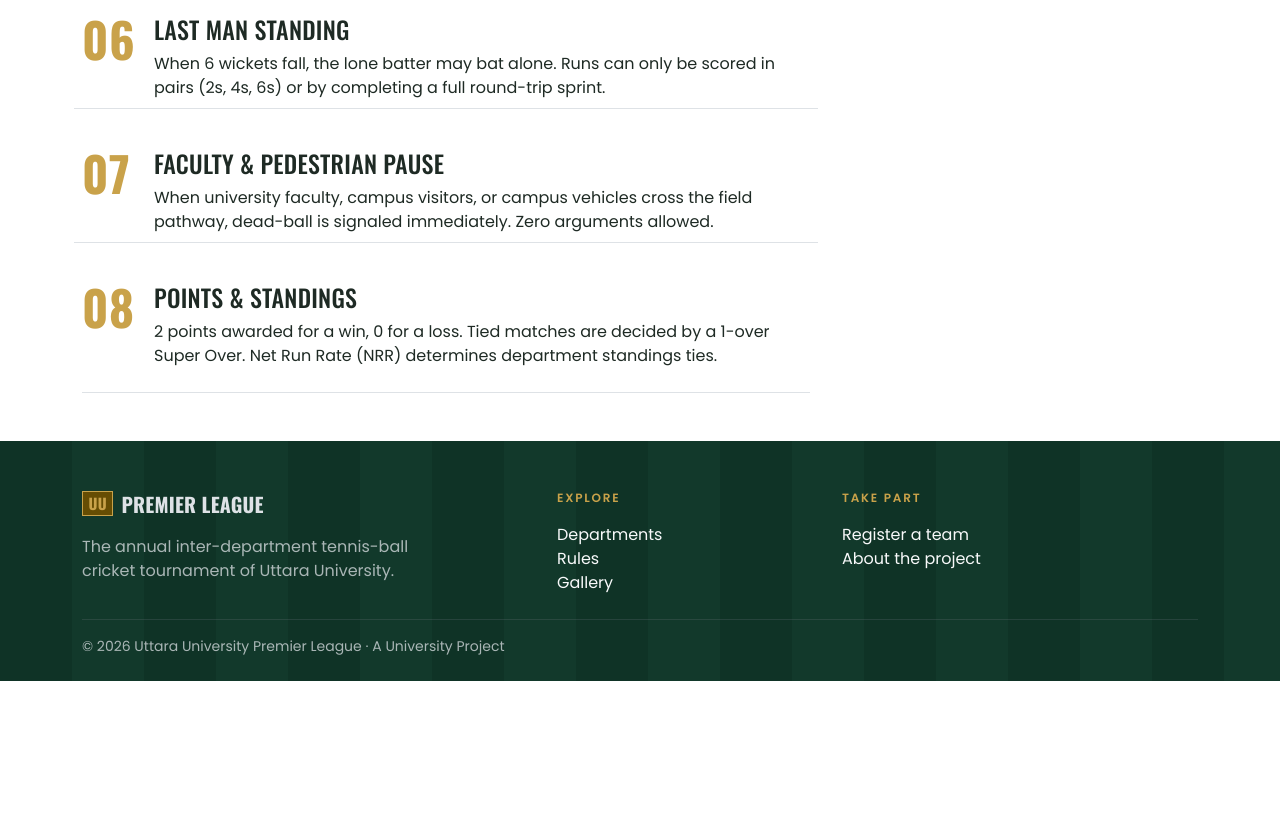
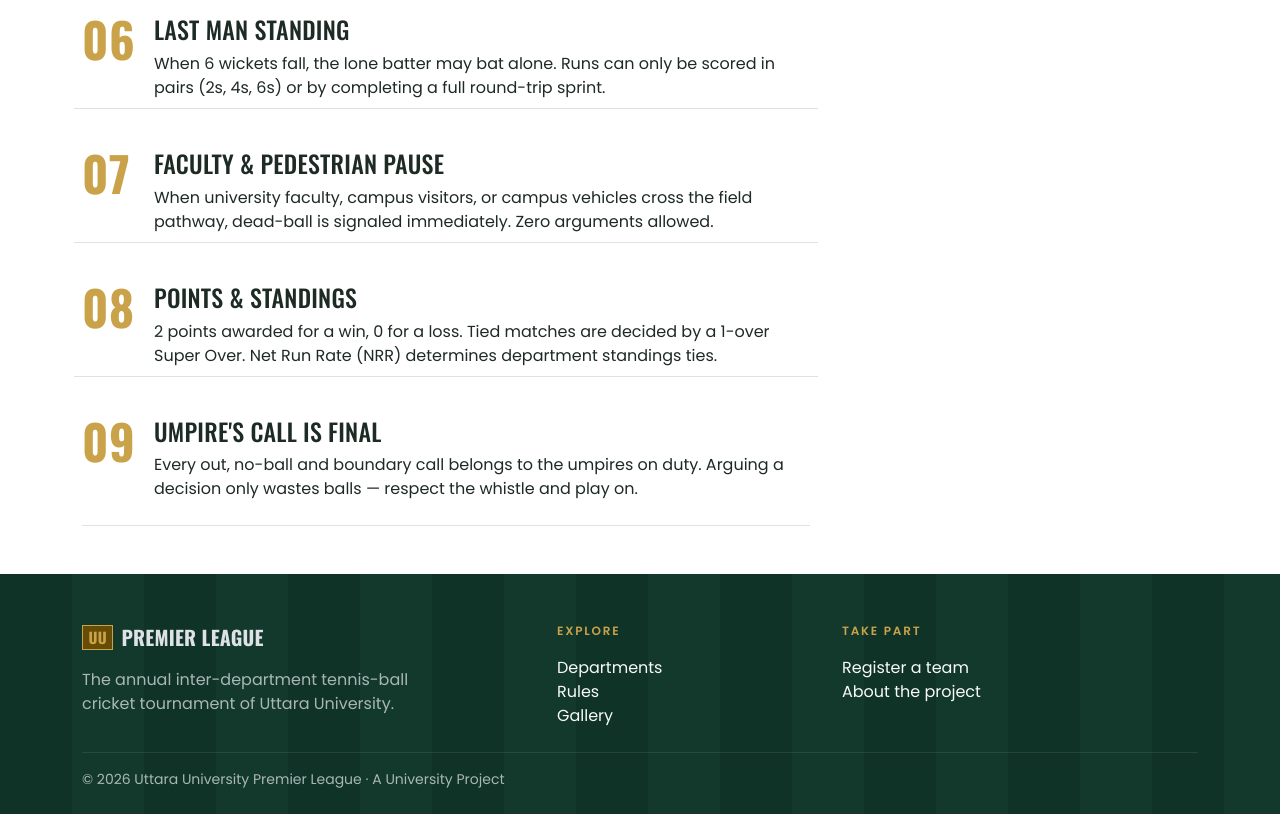
Before and after one commit to masud5009/uu-html-css, a plain HTML site: page rules.html in a window 1280 px wide. Shown: the part 1002-1816 px from the top of the page. Before the commit the page ends 1683 px from the top, so only its background shows below. Drawn offline with nearby package versions, Linux system fonts and the light colour scheme.

Commit message:
Add new rule: Umpire's Call Is Final with explanation to rules section

```diff
--- a/rules.html
+++ b/rules.html
@@ -121,6 +121,13 @@
                             <p class="mb-0">2 points awarded for a win, 0 for a loss. Tied matches are decided by a 1-over Super Over. Net Run Rate (NRR) determines department standings ties.</p>
                         </div>
                     </article>
+                    <article class="row g-3 py-4 border-top" data-aos="fade-up">
+                        <div class="col-auto rule-no"><span class="font-display display-5 text-brass lh-1">09</span></div>
+                        <div class="col">
+                            <h2 class="h4">Umpire's Call Is Final</h2>
+                            <p class="mb-0">Every out, no-ball and boundary call belongs to the umpires on duty. Arguing a decision only wastes balls — respect the whistle and play on.</p>
+                        </div>
+                    </article>
                     </div>
                 </div>
             </div>
```
